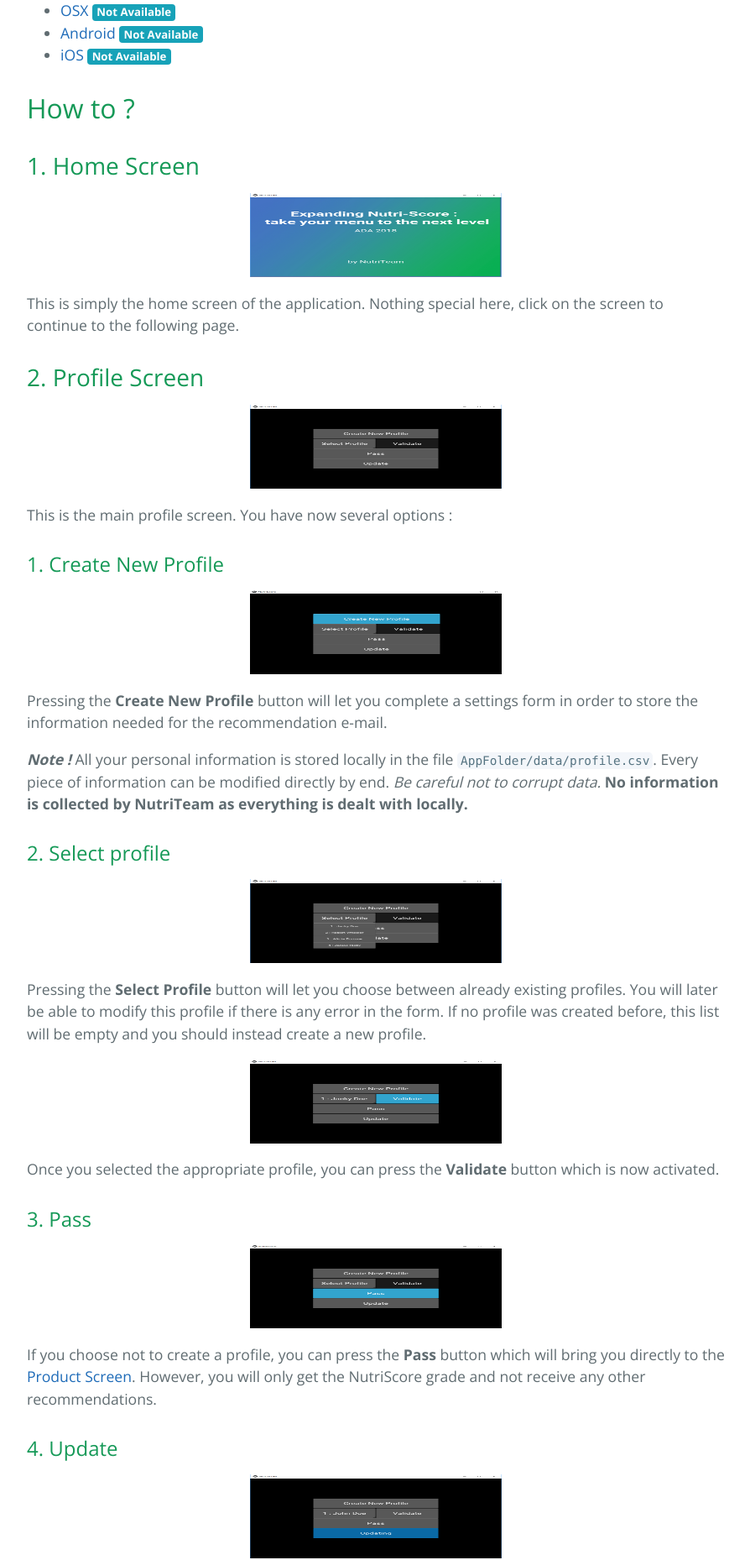
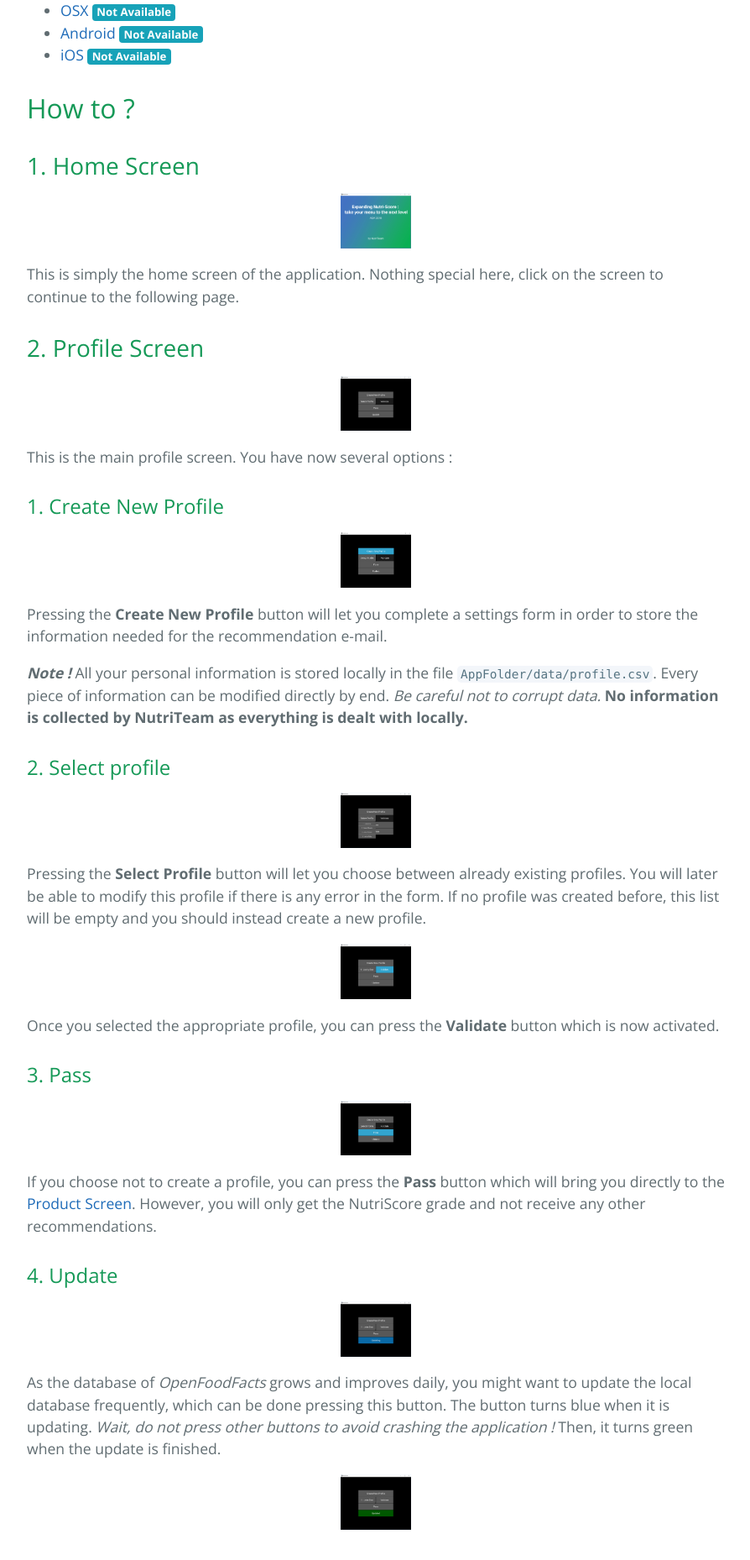
Before and after one commit to NutriTeam/Nutri_Score, a Jekyll site: the page built from app.md, in a window 1280 px wide. Shown: the part 1032-2890 px from the top of the page at 84% size, without its empty margins (192-1086 px from the left). Built offline with Jekyll 4.4.1, drawn with Linux system fonts in a browser that asks for light colours.

Commit message:
Update style.scss

```diff
--- a/assets/css/style.scss
+++ b/assets/css/style.scss
@@ -4,6 +4,6 @@
 @import 'jekyll-theme-cayman';
 
 .img_app {
-  height: 100px;
-  width: 300px;
+  height: 10%;
+  width: 10%;
 }
```
